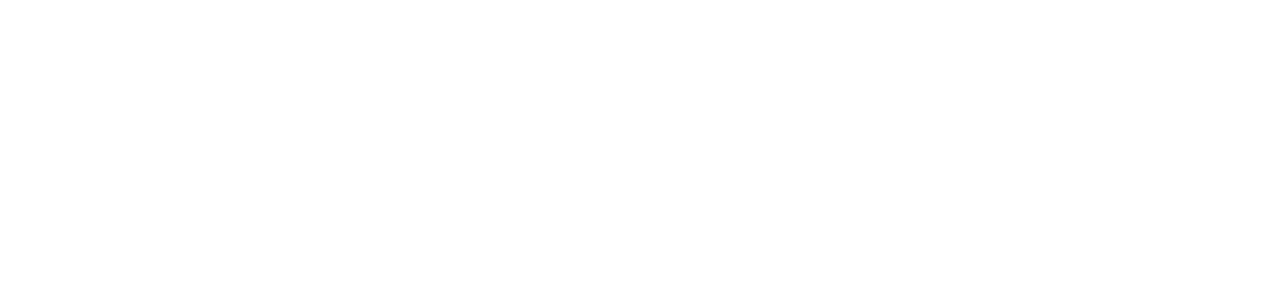
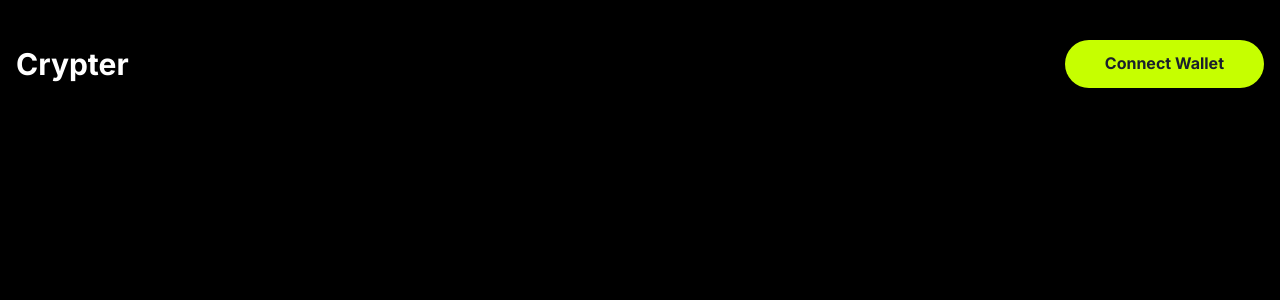
Before and after one commit to AndreiTotoro/crypter-presale, a Next.js app: page / in a window 1280 px wide. Shown: the top 300 px of the page. Built offline with nearby package versions, Linux system fonts and the light colour scheme.

Commit message:
Create navbar

```diff
--- /dev/null
+++ b/components/Navbar.js
@@ -0,0 +1,27 @@
+import { Button, HStack, Text } from "@chakra-ui/react";
+import React from "react";
+
+export default function Navbar() {
+  return (
+    <HStack
+      align={"center"}
+      my={10}
+      justify={"space-between"}>
+      <Text
+        fontWeight={"bold"}
+        fontSize={"3xl"}
+        color="brand.white">
+        Crypter
+      </Text>
+      <Button
+        rounded={"10em"}
+        bg="brand.neon"
+        p={6}
+        px={10}
+        fontWeight={"bold"}
+        color={"brand.black"}>
+        Connect Wallet
+      </Button>
+    </HStack>
+  );
+}
--- a/pages/_app.js
+++ b/pages/_app.js
@@ -1,12 +1,31 @@
 import { ChakraProvider } from "@chakra-ui/react";
 import { Inter } from "@next/font/google";
+import { extendTheme } from "@chakra-ui/react";
 
+const theme = extendTheme({
+  colors: {
+    brand: {
+      black: "#00000",
+      white: "#FFFFFF",
+      neon: "#C6FF00",
+      gray: "#1A1E21",
+    },
+  },
+  styles: {
+    global: {
+      // styles for the `body`
+      body: {
+        bg: "black",
+      },
+    },
+  },
+});
 const inter = Inter({ subsets: ["latin"] });
 
 export default function App({ Component, pageProps }) {
   return (
     <main className={inter.className}>
-      <ChakraProvider>
+      <ChakraProvider theme={theme}>
         <Component {...pageProps} />
       </ChakraProvider>
     </main>
--- a/pages/index.js
+++ b/pages/index.js
@@ -1,5 +1,10 @@
-import { Text } from "@chakra-ui/react";
+import Navbar from "@/components/Navbar";
+import { Box, Container, Text } from "@chakra-ui/react";
 
 export default function Home() {
-  return <></>;
+  return (
+    <Container maxW={1500}>
+      <Navbar />
+    </Container>
+  );
 }
```
